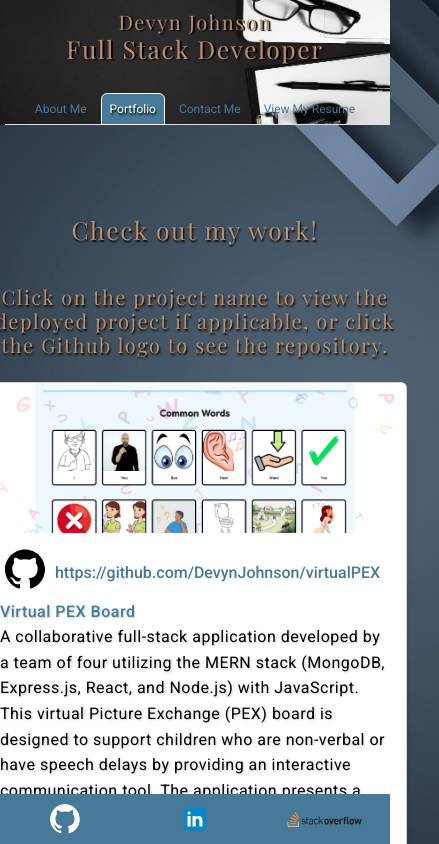
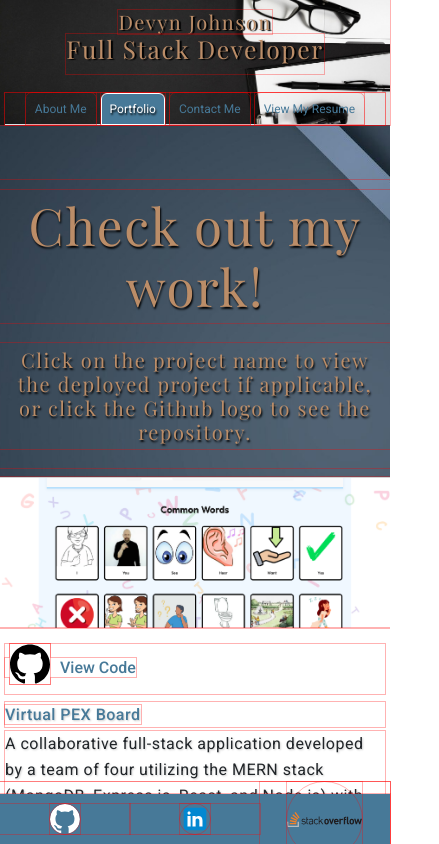
Before and after one commit to DevynJohnson/portfolio, a React (Vite) app in the folder portfolio/: page /portfolio in a window 390 px wide. Shown: the top 844 px of the page, 439 px wide, since content can reach past the window. Built offline with nearby package versions, Linux system fonts and the light colour scheme.

Commit message:
Fixing portfolio page responsiveness

```diff
--- a/portfolio/src/components/ProjectCard.jsx
+++ b/portfolio/src/components/ProjectCard.jsx
@@ -11,7 +11,7 @@ function ProjectCard({
   projectDescription,
 }) {
   return (
-    <Card className="projectCard" style={{ width: "100%", maxWidth: "820px", margin: "0 auto" }}>
+    <Card className="projectCard mx-auto" style={{ maxWidth: "820px" }}>
       <Card.Img
         className="projectCardImage"
         variant="top"
@@ -19,16 +19,35 @@ function ProjectCard({
         alt={imageAlt}
       />
       <Card.Body>
-        <a href={githubUrl} target="_blank" rel="noopener noreferrer">
-          <img className="cardGithubLogo" src={githubDark} alt="GitHub logo" />{githubUrl}
-        </a>
-        <Card.Text className="projectCardName">
-          <a href={projectUrl} target="_blank" rel="noopener noreferrer">
+        <div className="projectLinks mb-2">
+          <a
+            href={githubUrl}
+            target="_blank"
+            rel="noopener noreferrer"
+            className="projectLink"
+          >
+            <img
+              className="cardGithubLogo"
+              src={githubDark}
+              alt="GitHub logo"
+            />
+            View Code
+          </a>
+        </div>
+
+        <Card.Text className="projectCardName mb-1">
+          <a
+            href={projectUrl}
+            target="_blank"
+            rel="noopener noreferrer"
+            className="projectTitle"
+          >
             {projectName}
           </a>
-          <Card.Text className="projectCardDescription">
-            {projectDescription}
-          </Card.Text>
+        </Card.Text>
+
+        <Card.Text className="projectCardDescription">
+          {projectDescription}
         </Card.Text>
       </Card.Body>
     </Card>
--- a/portfolio/src/pages/portfolio.jsx
+++ b/portfolio/src/pages/portfolio.jsx
@@ -62,8 +62,8 @@ const projectData = [
 function Portfolio() {
   return (
     <div className="portfolioPage">
-      <h2>Check out my work!</h2>
-      <h5 style={{ textAlign: "center" }}>
+      <h1>Check out my work!</h1>
+      <h5>
         Click on the project name to view the deployed project if applicable, or
         click the Github logo to see the repository.
       </h5>
--- a/portfolio/src/styles/global.css
+++ b/portfolio/src/styles/global.css
@@ -1,6 +1,10 @@
 @import url('https://fonts.googleapis.com/css2?family=Playfair+Display:wght@400;700&family=Roboto:wght@400;500;700&display=swap');
 
 /* Global styles for html and body */
+* {
+  outline: 1px solid rgba(255, 0, 0, 0.3);
+}
+
 html, body {
     height: 100%;
     margin: 0;
@@ -11,6 +15,10 @@ html, body {
     background-size: cover;
     background-attachment: fixed;
     background-position: center;
+  }
+
+  html {
+    overflow-y: scroll !important;
   }
 
   #root {
@@ -29,7 +37,7 @@ html, body {
 
   @media (max-width: 768px) {
     main {
-      padding-top: 125px;
+      padding-top: 175px;
       padding-bottom: 60px;
     }
   }
--- a/portfolio/src/styles/portfolio.css
+++ b/portfolio/src/styles/portfolio.css
@@ -1,15 +1,13 @@
 /* Portfolio Page Styles */
+
 .portfolioPage {
-    display: flex;
-    flex-direction: column;
-    align-items: center;
-    width: 100%;
-    /* overflow-x: hidden; */
-    padding: 20px;
+    display: block;
+    padding: 0;
+    overflow-x: hidden;
     box-sizing: border-box;
   }
 
-  .portfolioPage h2,
+  .portfolioPage h1,
   .portfolioPage h5 {
     text-align: center;
     text-shadow: black 1px 2px 2px;
@@ -20,20 +18,20 @@
 
   /* Project Card Styles */
   .projectCard {
-    width: clamp(280px, 90%, 36rem); /* Adjust width for smaller screens */
-    margin: 1rem auto; /* Center the card horizontally */
+    width: clamp(280px, 90%, 36rem);
+    margin: 1rem auto;
     flex-shrink: 1;
     display: flex;
-    flex-direction: column; /* Stack content vertically */
-    justify-content: space-between; /* Ensure proper spacing between elements */
-    box-sizing: border-box; /* Include padding and border in width/height */
-    overflow: hidden; /* Prevent content from overflowing the card */
+    flex-direction: column;
+    justify-content: space-between;
+    box-sizing: border-box;
+    overflow: hidden;
   }
 
   .projectCardImage {
-    width: 100%; /* Ensure it fills the card's width */
-    height: 200px; /* Set a fixed height for uniformity */
-    object-fit: cover; /* Crop the image to fit the dimensions */
+    width: 100%;
+    height: 200px;
+    object-fit: cover;
     flex-shrink: 0;
   }
 
@@ -54,14 +52,23 @@
     text-shadow: white 1px 2px 2px;
   }
 
+  .scrollWrapper {
+    position: relative;
+    width: 100vw;
+    left: 50%;
+    transform: translateX(-50%);
+    overflow-x: hidden;
+    box-sizing: border-box;
+  }
+
   /* Media Queries */
   @media (max-width: 600px) {
     .projectCard {
-      width: 100%; /* Full width on smaller screens */
-      margin: 0.5rem auto; /* Center the card horizontally */
+      width: 100%;
+      margin: 0.5rem auto;
     }
     .projectCardImage {
-      height: 150px; /* Adjust height for smaller screens */
+      height: 150px;
     }
   }
 
@@ -77,3 +84,29 @@
   .cardGithubLogo:hover {
     filter: brightness(2.5);
   }
+
+  @media (max-width: 487px) {
+    @media (max-width: 487px) {
+      .portfolioPage .row > [class*="col-"] {
+        padding-left: 0 !important;
+        padding-right: 0 !important;
+        width: 100% !important;
+        max-width: none !important;
+      }
+
+      .portfolioPage .projectCard {
+        width: 100% !important;
+        max-width: none !important;
+      }
+    }
+
+    .portfolioPage .container-fluid {
+      padding-left: 0;
+      padding-right: 0;
+    }
+
+    .scrollWrapper .row {
+      overflow-x: hidden;
+    }
+
+  }
```
